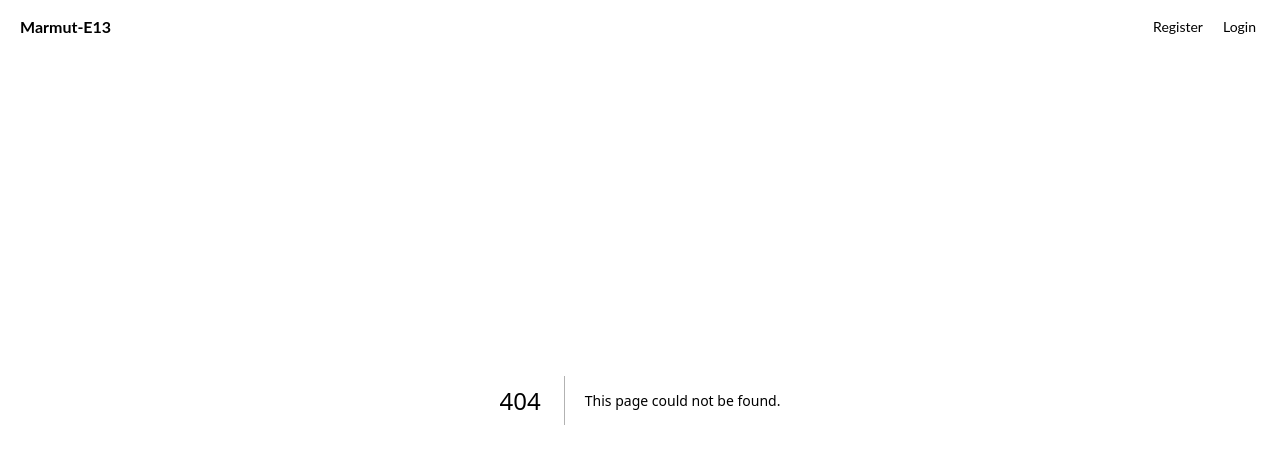
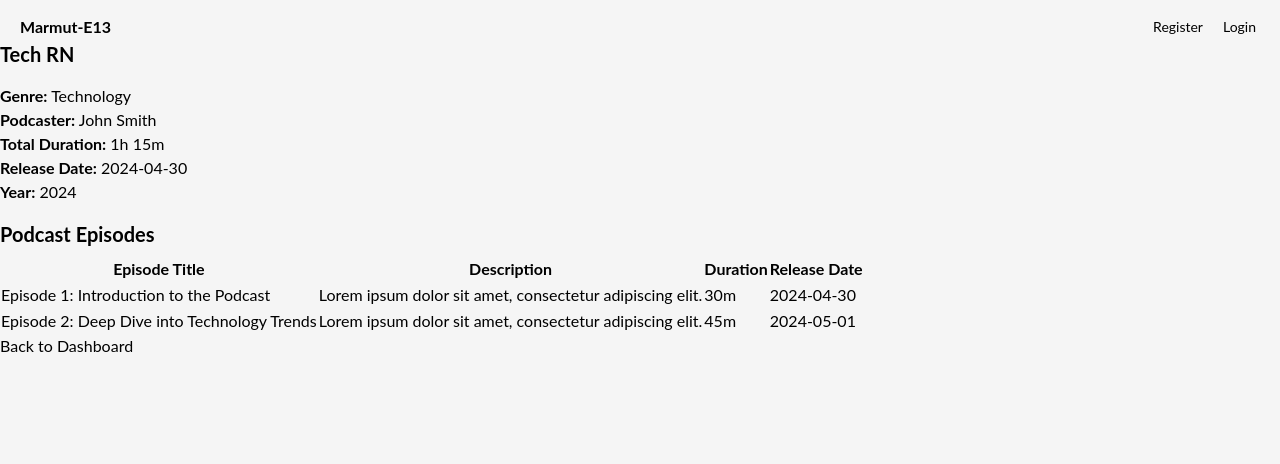
Before and after one commit to Marmut-E13/marmut, a Next.js app: page /podcast in a window 1280 px wide. Before the commit this address had no page. Shown: the top 464 px of the page. Built offline with nearby package versions, Linux system fonts and the light colour scheme.

Commit message:
create R PLAY PODCAST page

```diff
--- /dev/null
+++ b/src/app/podcast/page.tsx
@@ -0,0 +1,101 @@
+"use client"
+
+import Head from 'next/head';
+import Link from 'next/link';
+
+interface PodcastDetails {
+    title: string;
+    genre: string;
+    podcaster: string;
+    totalDuration: string;
+    releaseDate: string;
+    year: number;
+}
+
+interface PodcastEpisode {
+    title: string;
+    description: string;
+    duration: string;
+    releaseDate: string;
+}
+
+const Podcast: React.FC = () => {
+    // Dummy data for podcast details and episodes
+    const podcastDetails: PodcastDetails = {
+        title: 'Tech RN',
+        genre: 'Technology',
+        podcaster: 'John Smith',
+        totalDuration: '1h 15m',
+        releaseDate: '2024-04-30',
+        year: 2024,
+    };
+
+    const podcastEpisodes: PodcastEpisode[] = [
+        {
+        title: 'Episode 1: Introduction to the Podcast',
+        description: 'Lorem ipsum dolor sit amet, consectetur adipiscing elit.',
+        duration: '30m',
+        releaseDate: '2024-04-30',
+        },
+        {
+        title: 'Episode 2: Deep Dive into Technology Trends',
+        description: 'Lorem ipsum dolor sit amet, consectetur adipiscing elit.',
+        duration: '45m',
+        releaseDate: '2024-05-01',
+        },
+    ];
+
+    return (
+        <div className="py-5">
+            <div className="container mt-5">
+                <Head>
+                <title>{podcastDetails.title}</title>
+                </Head>
+                <h1 className="mb-4 text-xl font-bold">{podcastDetails.title}</h1>
+                <div className="row mb-4">
+                    <div className="col-md-6">
+                        <p><strong>Genre:</strong> {podcastDetails.genre}</p>
+                        <p><strong>Podcaster:</strong> {podcastDetails.podcaster}</p>
+                        <p><strong>Total Duration:</strong> {podcastDetails.totalDuration}</p>
+                    </div>
+                    <div className="col-md-6">
+                        <p><strong>Release Date:</strong> {podcastDetails.releaseDate}</p>
+                        <p><strong>Year:</strong> {podcastDetails.year}</p>
+                    </div>
+                </div>
+
+                <h3 className="mb-2 text-xl font-bold">Podcast Episodes</h3>
+                <div className="table-responsive">
+                    <table className="table table-striped table-hover">
+                    <thead className="thead-dark">
+                        <tr>
+                        <th scope="col">Episode Title</th>
+                        <th scope="col">Description</th>
+                        <th scope="col">Duration</th>
+                        <th scope="col">Release Date</th>
+                        </tr>
+                    </thead>
+                    <tbody>
+                        {podcastEpisodes.map((episode, index) => (
+                        <tr key={index} id={episode.title.toLowerCase().replace(/\s/g, '-')}>
+                            <td>{episode.title}</td>
+                            <td>{episode.description}</td>
+                            <td>{episode.duration}</td>
+                            <td>{episode.releaseDate}</td>
+                        </tr>
+                        ))}
+                    </tbody>
+                    </table>
+                </div>
+
+                <div className="mb-4">
+                <Link href="/dashboard">
+                    <button className="btn btn-primary">Back to Dashboard</button>
+                </Link>
+                </div>
+            </div>
+        </div>
+    )
+}
+
+export default Podcast;
--- a/src/components/dashboard/userDashboard/index.tsx
+++ b/src/components/dashboard/userDashboard/index.tsx
@@ -1,6 +1,3 @@
-import userImgPNG from '@/images/userimg.png'
-import Image from "next/image";
-import { useEffect, useState } from 'react';
 import Head from 'next/head';
 
 interface UserDetails {
```
